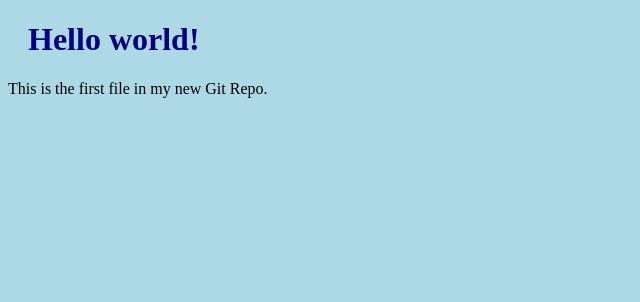
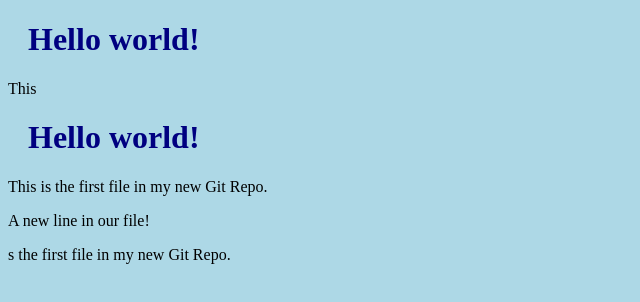
Before and after one commit to dparrab/prueba, a plain HTML site: page index.html in a window 1280 px wide. Shown: the whole page, without its empty margins (0-640 px from the left). Drawn offline with Linux system fonts and the light colour scheme.

Commit message:
Udated index.html with a new line

```diff
--- a/index.html
+++ b/index.html
@@ -7,7 +7,10 @@
 <body>
 
 <h1>Hello world!</h1>
+<p>This <h1>Hello world!</h1>
 <p>This is the first file in my new Git Repo.</p>
+<p>A new line in our file!</p>
+s the first file in my new Git Repo.</p>
 
 </body>
 </html>
```
